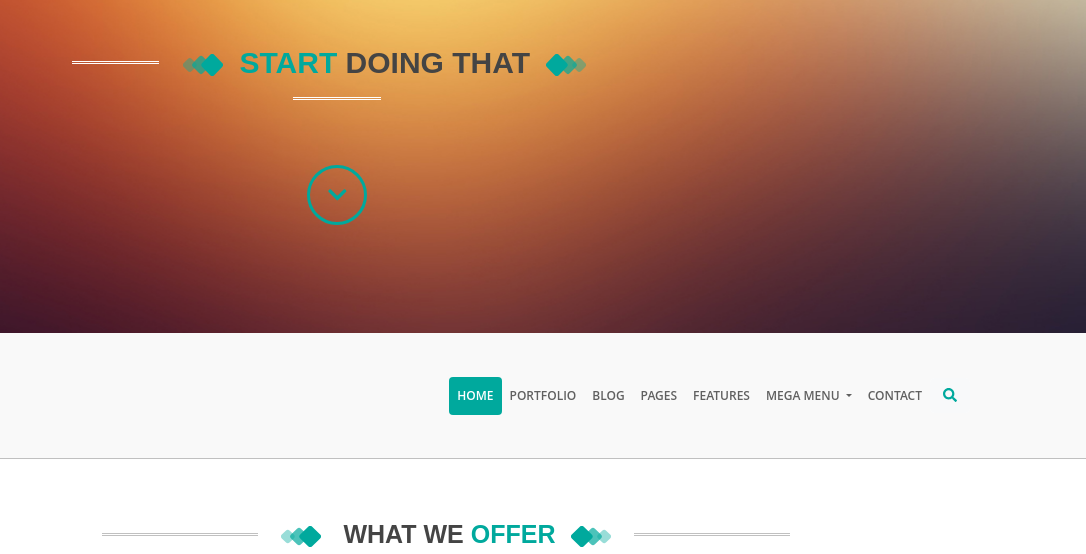
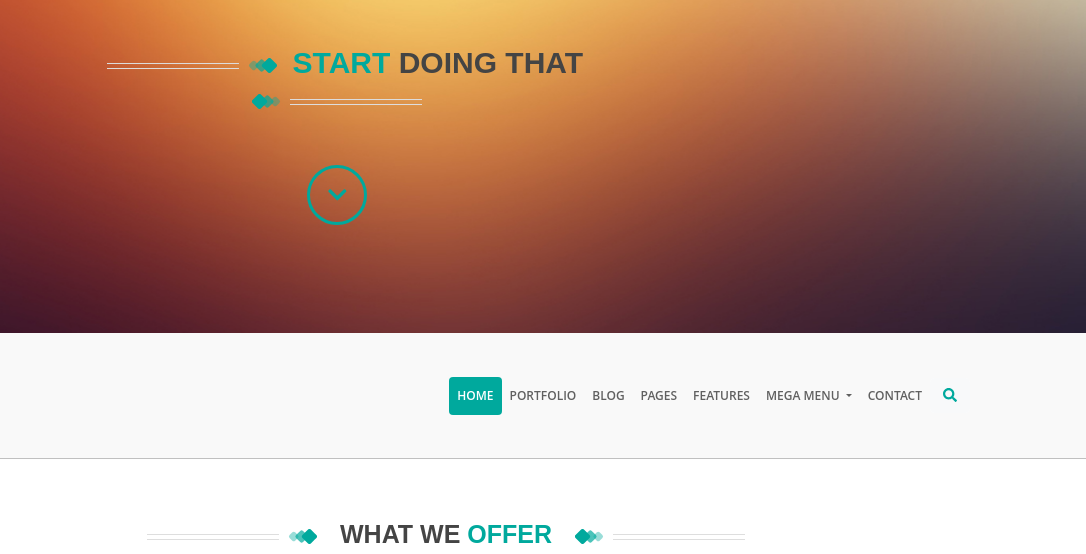
Before and after one commit to hanisno/apd, a website built with webpack: page src/template.html in a window 1280 px wide. Shown: the part 395-949 px from the top of the page, 194-1280 px from the left. Built offline with nearby package versions, Linux system fonts and the light colour scheme.

Commit message:
Adjust deco shape responsiveness and name typo

```diff
--- a/src/main.scss
+++ b/src/main.scss
@@ -45,26 +45,6 @@ h6 {
   text-transform: uppercase;
   font-weight: 700;
   font-size: 14px;
-}
-.deco-line:before {
-  content: "";
-  display: inline-flex;
-  border-top: medium double;
-  width: 14%;
-  height: 1px;
-  position: relative;
-  top: -0.3em;
-  color: #c0c0c0;
-}
-.deco-line:after {
-  content: "";
-  display: inline-flex;
-  border-top: medium double;
-  width: 14%;
-  height: 1px;
-  position: relative;
-  bottom: 0.3em;
-  color: #c0c0c0;
 }
 #header {
   background: #f9f9f9;
--- a/src/template.html
+++ b/src/template.html
@@ -21,13 +21,21 @@
           >
             Lorem ipsum dolor sit amet
           </h2>
-          <h3 class="text-center my-5 deco-line">
+          <h3 class="text-center my-3 my-lg-5">
             <img
               src="./assets/left-shapes.svg"
-              class="d-none d-md-inline-flex px-3"
+              class="d-lg-none px-0 px-md-3"
+            />
+            <img
+              src="./assets/left-shape.svg"
+              class="d-none d-lg-inline px-3"
             /><span class="text-primary">Start</span> doing that<img
               src="./assets/right-shapes.svg"
-              class="d-none d-md-inline-flex px-3"
+              class="d-lg-none px-0 px-md-3"
+            />
+            <img
+              src="./assets/right-shape.svg"
+              class="d-none d-lg-inline px-3"
             />
           </h3>
           <div class="row justify-content-center">
@@ -121,14 +129,21 @@
         <div class="section-title">
           <h2 class="deco-line">
             <img
+              src="./assets/left-shape.svg"
+              class="d-none d-lg-inline px-3"
+            /><img
               src="./assets/left-shapes.svg"
-              class="d-none d-md-inline-flex px-3"
+              class="d-lg-none px-0 px-md-3"
             />
             What we
             <span class="text-primary">offer</span
             ><img
               src="./assets/right-shapes.svg"
-              class="d-none d-md-inline-flex px-3"
+              class="d-lg-none pl-1 px-md-3"
+            />
+            <img
+              src="./assets/right-shape.svg"
+              class="d-none d-lg-inline px-3"
             />
           </h2>
           <p>
@@ -374,7 +389,7 @@
               </div>
               <div class="member-info">
                 <div class="member-name col-9 mx-auto mb-3 p-2">
-                  <h4>Walexis simpson</h4>
+                  <h4>Alexis Simpson</h4>
                 </div>
                 <p>CEO & Developer</p>
                 <a href="#"
```
Also changed, not shown: dist/index.html, src/assets/left-shape.svg (added), src/assets/right-shape.svg (added), 1 other file.
